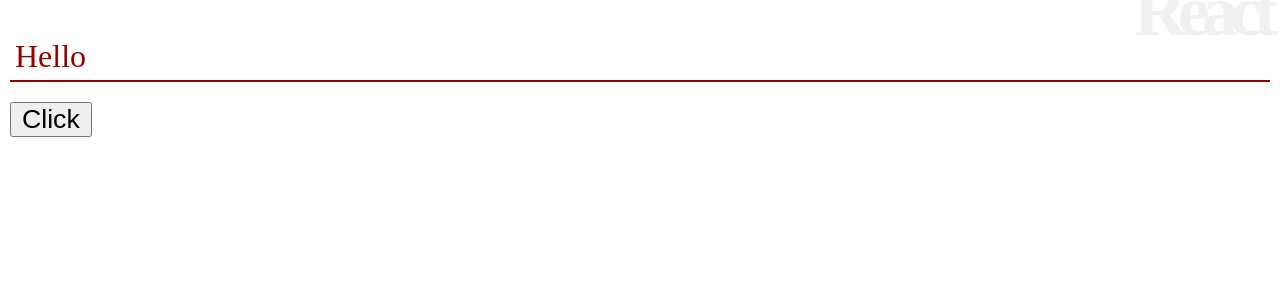
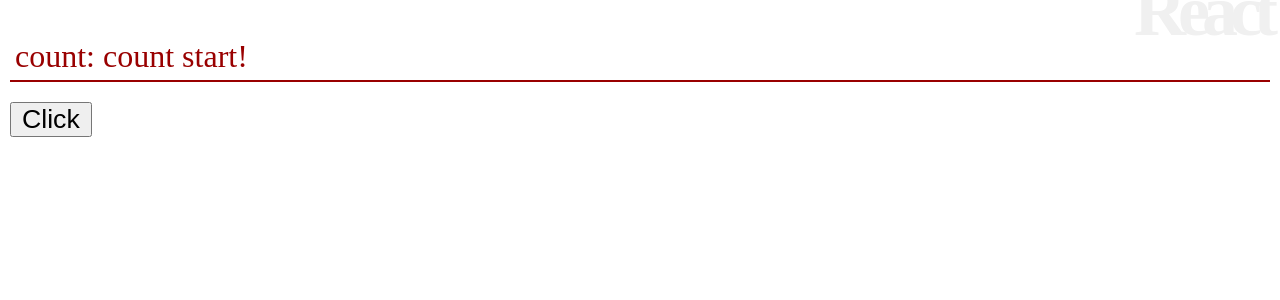
Before and after one commit to spydyman/react-book-practice, a React (Create React App) app: page / in a window 1280 px wide. Shown: the top 300 px of the page. Built offline with nearby package versions, Linux system fonts and the light colour scheme.

Commit message:
コミットコメントのテストです。
三行目のコミットメッセージです。

```diff
--- a/src/App.js
+++ b/src/App.js
@@ -5,9 +5,18 @@
 
 class App extends Component {
 
-  msgStyle = {
+  msgStyle1 = {
     fontSize: "24pt",
     color: "#900",
+    margin: "20px 0px",
+    padding: "5px",
+    borderBottom: "2px solid #900",
+  }
+
+  msgStyle2 = {
+    fontSize: "20pt",
+    color: "white",
+    backgroundColor: "#900",
     margin: "20px 0px",
     padding: "5px",
     borderBottom: "2px solid #900",
@@ -22,26 +31,29 @@
     super(props);
     this.state = {
       counter: 0,
-      msg: "Hello",
+      msg: "count start!",
+      flg: true,
     };
     this.doAction = this.doAction.bind(this);
   }
 
-  doAction(e) {
+  doAction() {
     this.setState((state) => ({
       counter: state.counter + 1,
-      msg: 'count: ' + state.counter
+      msg: state.counter,
+      flg: !state.flg
     }));
   }
 
   render() {
     return <div>
       <h1>React</h1>
-      <p style={this.msgStyle}>{this.state.msg}</p>
+      {this.state.flg ?
+        <p style={this.msgStyle1}>count: {this.state.msg}</p>
+        :
+        <p style={this.msgStyle2}>count: {this.state.msg}です。</p>
+      }
       <button style={this.btnStyle} onClick={this.doAction}>Click</button>
-      {/* <Rect x="50" y="50" w="150" h="150" c="cyan" r="50" />
-      <Rect x="150" y="100" w="150" h="150" c="magenta" r="75" />
-      <Rect x="100" y="150" w="150" h="150" c="black" r="25" /> */}
     </div>;
   }
 }
```
